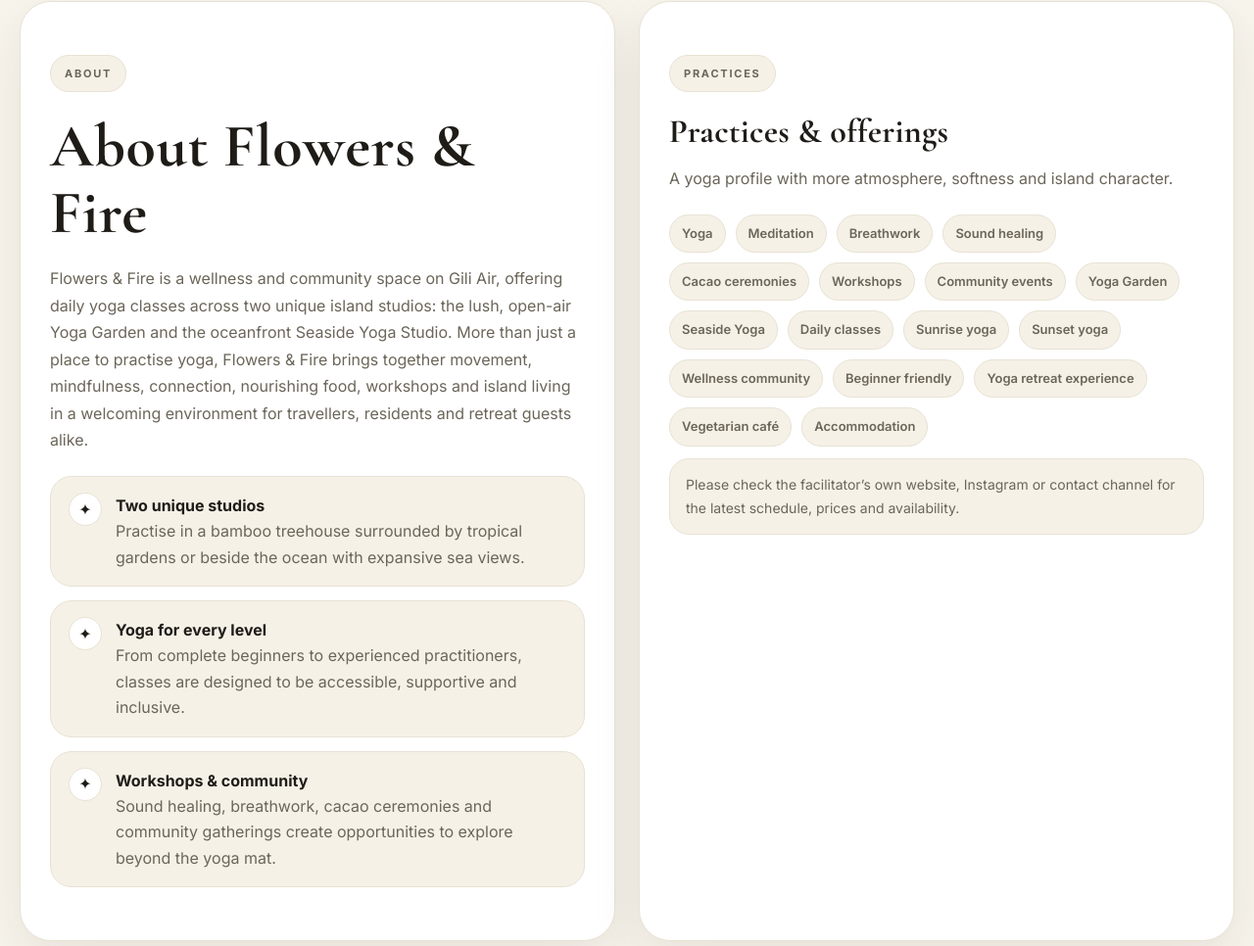
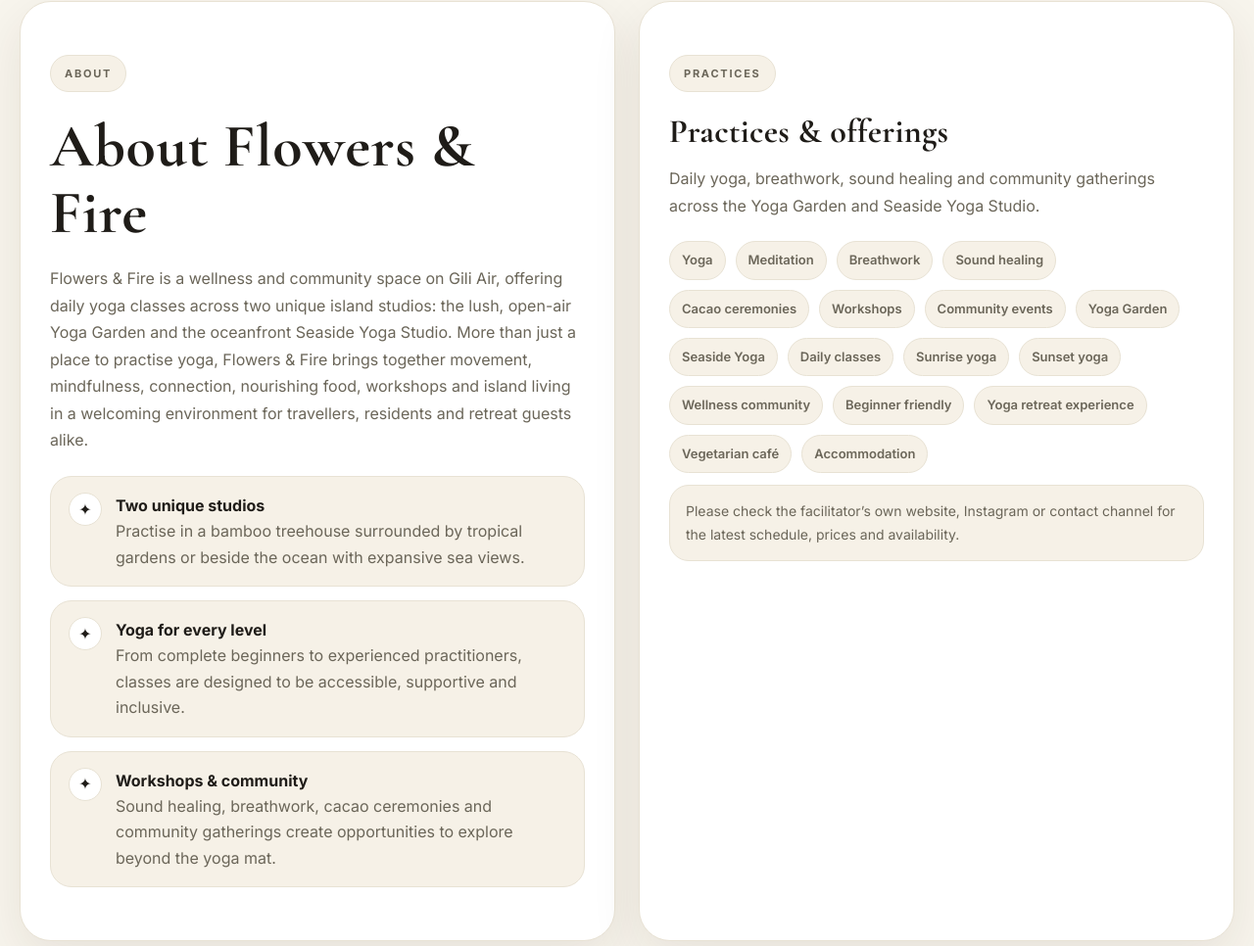
Before and after one commit to jopiesssssss/Holistic-Tribe-Lombok, a plain HTML site: page facilitators/flowers-and-fire-gili-air/index.html in a window 1280 px wide. Shown: the part 1007-1973 px from the top of the page at 98% size. Drawn offline with nearby package versions, Linux system fonts and the light colour scheme.

Commit message:
Replace remaining Flowers & Fire template copy with provider offerings

```diff
--- a/facilitators/flowers-and-fire-gili-air/index.html
+++ b/facilitators/flowers-and-fire-gili-air/index.html
@@ -56,7 +56,7 @@
     <div id="practices" class="panel">
       <span class="eyebrow">Practices</span>
       <h3>Practices & offerings</h3>
-      <p>A yoga profile with more atmosphere, softness and island character.</p>
+      <p>Daily yoga, breathwork, sound healing and community gatherings across the Yoga Garden and Seaside Yoga Studio.</p>
       <div class="chip-row"><span class="chip">Yoga</span><span class="chip">Meditation</span><span class="chip">Breathwork</span><span class="chip">Sound healing</span><span class="chip">Cacao ceremonies</span><span class="chip">Workshops</span><span class="chip">Community events</span><span class="chip">Yoga Garden</span><span class="chip">Seaside Yoga</span><span class="chip">Daily classes</span><span class="chip">Sunrise yoga</span><span class="chip">Sunset yoga</span><span class="chip">Wellness community</span><span class="chip">Beginner friendly</span><span class="chip">Yoga retreat experience</span><span class="chip">Vegetarian café</span><span class="chip">Accommodation</span></div>
       <p class="notice small">Please check the facilitator’s own website, Instagram or contact channel for the latest schedule, prices and availability.</p>
     </div>
```
